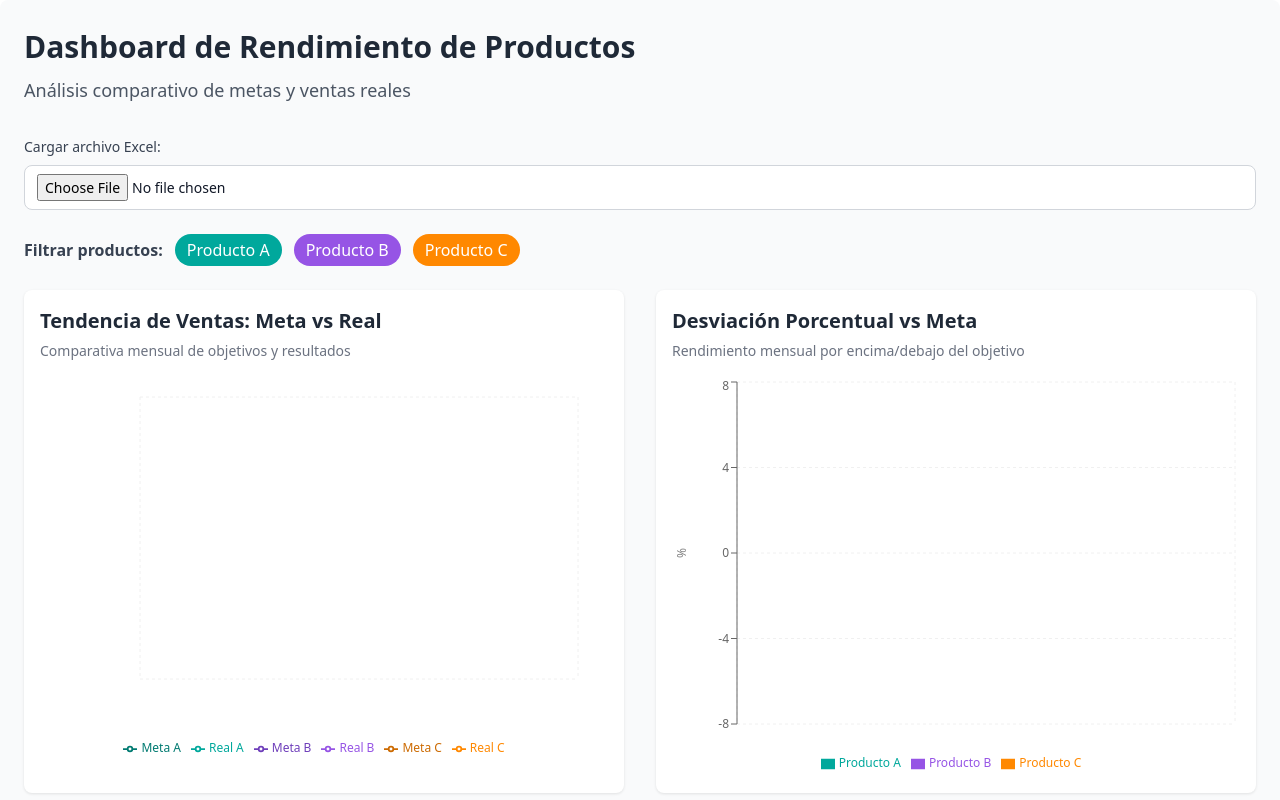
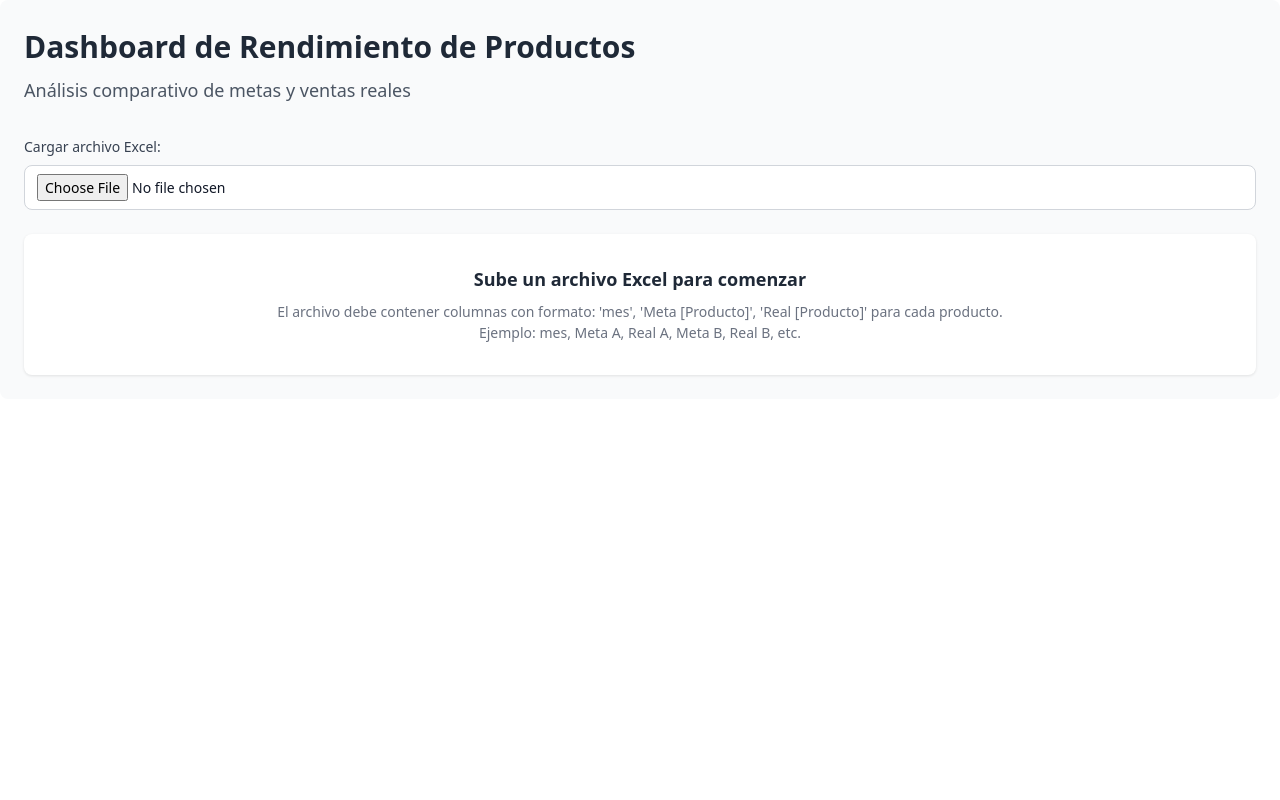
Before and after one commit to JuanTenorioMunoz/DataViz, a React (Vite) app: page / in a window 1280 px wide. Shown: the top 800 px of the page. Built offline with nearby package versions, Linux system fonts and the light colour scheme.

Commit message:
add n amount of goals

```diff
--- a/src/pages/Dashboard.jsx
+++ b/src/pages/Dashboard.jsx
@@ -1,15 +1,56 @@
 import { useState } from "react";
 import { LineChart, BarChart, ComposedChart, Line, Bar, XAxis, YAxis, CartesianGrid, Tooltip, Legend, ResponsiveContainer } from "recharts";
 import * as XLSX from "xlsx";
+import React from "react";
 
 function ProductDashboard() {
 
-  const transformarDatos = (jsonData) => {
-    const productos = ['A', 'B', 'C'];
+  const [data, setData] = useState([]);
+  const [products, setProducts] = useState([]);
+  const [selectedProducts, setSelectedProducts] = useState({});
+  const [resumenProductos, setResumenProductos] = useState([]);
+
+  const colors = {
+    palette: [
+      "#00a89c", "#9654e5", "#ff8800", "#e74c3c", "#3498db",
+      "#2ecc71", "#f39c12", "#9b59b6", "#1abc9c", "#34495e",
+      "#e67e22", "#95a5a6", "#16a085", "#27ae60", "#2980b9",
+      "#8e44ad", "#f1c40f", "#e74c3c", "#ecf0f1", "#bdc3c7"
+    ]
+  };
+
+  const getColor = (index) => {
+    return colors.palette[index % colors.palette.length];
+  };
+
+  const getDarkColor = (index) => {
+    const baseColor = colors.palette[index % colors.palette.length];
+    // Simple way to darken color - in real app you might use a color manipulation library
+    return baseColor.replace('#', '#').slice(0, 7);
+  };
+
+  // Extract products dynamically from column headers
+  const extractProductsFromData = (jsonData) => {
+    if (!jsonData || jsonData.length === 0) return [];
+
+    const firstRow = jsonData[0];
+    const productSet = new Set();
+
+    Object.keys(firstRow).forEach(key => {
+      if (key.startsWith('Meta ') || key.startsWith('Real ')) {
+        const productName = key.replace('Meta ', '').replace('Real ', '');
+        productSet.add(productName);
+      }
+    });
+
+    return Array.from(productSet).sort();
+  };
+
+  const transformarDatos = (jsonData, productList) => {
     const registros = [];
 
     jsonData.forEach((fila) => {
-      productos.forEach((producto) => {
+      productList.forEach((producto) => {
         registros.push({
           producto,
           mes: fila.mes,
@@ -22,28 +63,7 @@ function ProductDashboard() {
     return registros;
   };
 
-  const getColor = (index) => {
-    const palette = [colors.primary, colors.secondary, colors.tertiary];
-    return palette[index % palette.length];
-  };
-
-  const colors = {
-    primary: "#00a89c",    // Verde-azulado
-    secondary: "#9654e5",  // Púrpura
-    tertiary: "#ff8800",   // Naranja
-
-    primaryLight: "#4fbdb5",
-    primaryDark: "#007a71",
-    secondaryLight: "#b78aed",
-    secondaryDark: "#6e3eba",
-    tertiaryLight: "#ffaa4d",
-    tertiaryDark: "#cc6a00",
-  };
-
-  const [data, setData] = useState([]);
-  const [resumenProductos, setResumenProductos] = useState([]);
-
-  const calcularResumenProductos = (datos) => {
+  const calcularResumenProductos = (datos, productList) => {
     const agrupado = {};
 
     datos.forEach((item) => {
@@ -53,7 +73,8 @@ function ProductDashboard() {
       agrupado[item.producto].push(item);
     });
 
-    return Object.entries(agrupado).map(([producto, registros], index) => {
+    return productList.map((producto, index) => {
+      const registros = agrupado[producto] || [];
       const metaTotal = registros.reduce((acc, r) => acc + r.meta, 0);
       const ventasTotal = registros.reduce((acc, r) => acc + r.ventas, 0);
       const desviacion = metaTotal > 0 ? +((ventasTotal - metaTotal) / metaTotal * 100).toFixed(2) : 0;
@@ -72,42 +93,22 @@ function ProductDashboard() {
     });
   };
 
-  // Calculate deviations from the data
-  const dataDesviacion = data.map(item => {
-    const calcDeviation = (real, meta) => {
-      return meta > 0 ? ((real - meta) / meta * 100) : 0;
+  // Calculate deviations dynamically
+  const calculateDeviations = (data, productList) => {
+    return data.map(item => {
+      const result = { mes: item.mes };
+
+      productList.forEach(product => {
+        const real = Number(item[`Real ${product}`]) || 0;
+        const meta = Number(item[`Meta ${product}`]) || 0;
+        const deviation = meta > 0 ? ((real - meta) / meta * 100) : 0;
+        result[`Producto ${product}`] = deviation;
+      });
+
+      return result;
+    });
   };
 
-    return {
-      mes: item.mes,
-      "Producto A": calcDeviation(Number(item["Real A"]) || 0, Number(item["Meta A"]) || 0),
-      "Producto B": calcDeviation(Number(item["Real B"]) || 0, Number(item["Meta B"]) || 0),
-      "Producto C": calcDeviation(Number(item["Real C"]) || 0, Number(item["Meta C"]) || 0)
-    };
-  });
-
-  const [selectedProducts, setSelectedProducts] = useState({
-    "Producto A": true,
-    "Producto B": true,
-    "Producto C": true
-  });
-
-  const [metaSums, setMetaSums] = useState({});
-
-  const calculateMetaSums = (data, metaKeys) => {
-    const sums = {};
-
-    metaKeys.forEach((key) => {
-      sums[key] = data.reduce((acc, row) => {
-        const value = Number(row[key]);
-        return acc + (isNaN(value) ? 0 : value);
-      }, 0);
-    });
-
-    return sums;
-  };
-
-  // Manejar cambios en la selección de productos
   const handleProductToggle = (product) => {
     setSelectedProducts({
       ...selectedProducts,
@@ -129,26 +130,51 @@ function ProductDashboard() {
         const worksheet = workbook.Sheets[sheetName];
         const jsonData = XLSX.utils.sheet_to_json(worksheet);
 
-        // Validate required columns
-        if (jsonData.length > 0) {
-          const requiredColumns = ['mes', 'Meta A', 'Real A', 'Meta B', 'Real B', 'Meta C', 'Real C'];
+        if (jsonData.length === 0) {
+          alert("El archivo Excel está vacío.");
+          return;
+        }
+
+
+        const detectedProducts = extractProductsFromData(jsonData);
+
+        if (detectedProducts.length === 0) {
+          alert("No se encontraron productos válidos. Asegúrate de que las columnas sigan el formato 'Meta [Producto]' y 'Real [Producto]'.");
+          return;
+        }
+
         const firstRow = jsonData[0];
-          const missingColumns = requiredColumns.filter(col => !(col in firstRow));
+        const missingColumns = [];
+        detectedProducts.forEach(product => {
+          if (!(`Meta ${product}` in firstRow)) missingColumns.push(`Meta ${product}`);
+          if (!(`Real ${product}` in firstRow)) missingColumns.push(`Real ${product}`);
+        });
 
         if (missingColumns.length > 0) {
           alert(`Faltan las siguientes columnas en el archivo Excel: ${missingColumns.join(', ')}`);
           return;
         }
+
+        if (!('mes' in firstRow)) {
+          alert("Falta la columna 'mes' en el archivo Excel.");
+          return;
         }
 
+        console.log(`Detected ${detectedProducts.length} products:`, detectedProducts);
+
         setData(jsonData);
-        const registrosTransformados = transformarDatos(jsonData);
-        const resumen = calcularResumenProductos(registrosTransformados);
+        setProducts(detectedProducts);
+
+        const initialSelection = {};
+        detectedProducts.forEach(product => {
+          initialSelection[`Producto ${product}`] = true;
+        });
+        setSelectedProducts(initialSelection);
+
+        const registrosTransformados = transformarDatos(jsonData, detectedProducts);
+        const resumen = calcularResumenProductos(registrosTransformados, detectedProducts);
         setResumenProductos(resumen);
-        const sums = calculateMetaSums(jsonData, ['Meta A', 'Meta B', 'Meta C']);
-        setMetaSums(sums);
-        console.log(metaSums)
-        console.log('Data structure:', data);
+
       } catch (error) {
         console.error("Error processing file:", error);
         alert("Error al procesar el archivo. Asegúrate de que sea un archivo Excel válido con la estructura correcta.");
@@ -157,6 +183,11 @@ function ProductDashboard() {
 
     reader.readAsArrayBuffer(file);
   };
+
+  // Calculate deviations from current data and products
+  const dataDesviacion = data.length > 0 && products.length > 0
+    ? calculateDeviations(data, products)
+    : [];
 
   // Filter resumenProductos based on selected products
   const filteredResumenProductos = resumenProductos.filter(p =>
@@ -170,7 +201,7 @@ function ProductDashboard() {
       padding: '24px',
       borderRadius: '8px'
     }}>
-      {/* Encabezado del Dashboard */}
+      {/* Header */}
       <div style={{ marginBottom: '32px' }}>
         <h1 style={{
           fontSize: '30px',
@@ -188,6 +219,7 @@ function ProductDashboard() {
         </p>
       </div>
 
+      {/* File Upload */}
       <div style={{ marginBottom: '24px' }}>
         <label style={{
           display: 'block',
@@ -214,9 +246,19 @@ function ProductDashboard() {
             padding: '8px 12px'
           }}
         />
+        {products.length > 0 && (
+          <p style={{
+            fontSize: '12px',
+            color: '#6b7280',
+            marginTop: '4px'
+          }}>
+            Productos detectados: {products.join(', ')} ({products.length} total)
+          </p>
+        )}
       </div>
 
-      {/* Filtros de Productos */}
+      {/* Product Filters */}
+      {products.length > 0 && (
         <div style={{
           marginBottom: '24px',
           display: 'flex',
@@ -230,56 +272,36 @@ function ProductDashboard() {
           }}>
             Filtrar productos:
           </span>
-        <div style={{ display: 'flex', gap: '12px' }}>
+          <div style={{ display: 'flex', gap: '8px', flexWrap: 'wrap' }}>
+            {products.map((product, index) => (
               <button
-            onClick={() => handleProductToggle("Producto A")}
+                key={product}
+                onClick={() => handleProductToggle(`Producto ${product}`)}
                 style={{
                   padding: '4px 12px',
                   borderRadius: '9999px',
                   color: 'white',
                   border: 'none',
                   cursor: 'pointer',
-              backgroundColor: selectedProducts["Producto A"] ? colors.primary : "#9CA3AF"
+                  fontSize: '12px',
+                  backgroundColor: selectedProducts[`Producto ${product}`] ? getColor(index) : "#9CA3AF"
                 }}
               >
-            Producto A
+                Producto {product}
               </button>
-          <button
-            onClick={() => handleProductToggle("Producto B")}
-            style={{
-              padding: '4px 12px',
-              borderRadius: '9999px',
-              color: 'white',
-              border: 'none',
-              cursor: 'pointer',
-              backgroundColor: selectedProducts["Producto B"] ? colors.secondary : "#9CA3AF"
-            }}
-          >
-            Producto B
-          </button>
-          <button
-            onClick={() => handleProductToggle("Producto C")}
-            style={{
-              padding: '4px 12px',
-              borderRadius: '9999px',
-              color: 'white',
-              border: 'none',
-              cursor: 'pointer',
-              backgroundColor: selectedProducts["Producto C"] ? colors.tertiary : "#9CA3AF"
-            }}
-          >
-            Producto C
-          </button>
+            ))}
           </div>
         </div>
+      )}
 
-      {/* Grid de visualizaciones */}
+      {/* Charts Grid */}
+      {data.length > 0 && (
         <div style={{
           display: 'grid',
           gridTemplateColumns: 'repeat(auto-fit, minmax(500px, 1fr))',
           gap: '32px'
         }}>
-        {/* Gráfico 1: Metas vs Ventas Reales */}
+          {/* Chart 1: Goals vs Actual Sales */}
           <div style={{
             backgroundColor: 'white',
             padding: '16px',
@@ -329,74 +351,43 @@ function ProductDashboard() {
                   />
                   <Legend wrapperStyle={{ fontSize: 12 }} />
 
-                {/* Product A Lines */}
+                  {/* Dynamic Product Lines */}
+                  {products.map((product, index) => {
+                    if (!selectedProducts[`Producto ${product}`]) return null;
+
+                    const color = getColor(index);
+                    const darkColor = color; // Using same color but could be darker
+
+                    return (
+                      <React.Fragment key={product}>
                         <Line
                           type="monotone"
-                  dataKey="Meta A"
-                  name="Meta A"
-                  stroke={colors.primaryDark}
+                          dataKey={`Meta ${product}`}
+                          name={`Meta ${product}`}
+                          stroke={darkColor}
                           strokeWidth={2}
                           strokeDasharray="5 5"
-                  dot={{ r: 3, fill: colors.primaryDark }}
-                  activeDot={{ r: 5, fill: colors.primaryDark }}
+                          dot={{ r: 3, fill: darkColor }}
+                          activeDot={{ r: 5, fill: darkColor }}
                         />
                         <Line
                           type="monotone"
-                  dataKey="Real A"
-                  name="Real A"
-                  stroke={colors.primary}
+                          dataKey={`Real ${product}`}
+                          name={`Real ${product}`}
+                          stroke={color}
                           strokeWidth={2}
-                  dot={{ r: 3, fill: colors.primary }}
-                  activeDot={{ r: 5, fill: colors.primary }}
+                          dot={{ r: 3, fill: color }}
+                          activeDot={{ r: 5, fill: color }}
                         />
-
-                {/* Product B Lines */}
-                <Line
-                  type="monotone"
-                  dataKey="Meta B"
-                  name="Meta B"
-                  stroke={colors.secondaryDark}
-                  strokeWidth={2}
-                  strokeDasharray="5 5"
-                  dot={{ r: 3, fill: colors.secondaryDark }}
-                  activeDot={{ r: 5, fill: colors.secondaryDark }}
-                />
-                <Line
-                  type="monotone"
-                  dataKey="Real B"
-                  name="Real B"
-                  stroke={colors.secondary}
-                  strokeWidth={2}
-                  dot={{ r: 3, fill: colors.secondary }}
-                  activeDot={{ r: 5, fill: colors.secondary }}
-                />
-
-                {/* Product C Lines */}
-                <Line
-                  type="monotone"
-                  dataKey="Meta C"
-                  name="Meta C"
-                  stroke={colors.tertiaryDark}
-                  strokeWidth={2}
-                  strokeDasharray="5 5"
-                  dot={{ r: 3, fill: colors.tertiaryDark }}
-                  activeDot={{ r: 5, fill: colors.tertiaryDark }}
-                />
-                <Line
-                  type="monotone"
-                  dataKey="Real C"
-                  name="Real C"
-                  stroke={colors.tertiary}
-                  strokeWidth={2}
-                  dot={{ r: 3, fill: colors.tertiary }}
-                  activeDot={{ r: 5, fill: colors.tertiary }}
-                />
+                      </React.Fragment>
+                    );
+                  })}
                 </LineChart>
               </ResponsiveContainer>
             </div>
           </div>
 
-        {/* Gráfico 2: Desviación porcentual */}
+          {/* Chart 2: Percentage Deviation */}
           <div style={{
             backgroundColor: 'white',
             padding: '16px',
@@ -425,7 +416,6 @@ function ProductDashboard() {
                   <XAxis dataKey="mes" tick={{ fontSize: 12 }} />
                   <YAxis
                     label={{ value: '%', angle: -90, position: 'insideLeft', style: { textAnchor: 'middle', fontSize: 12 } }}
-                  domain={[-8, 8]}
                     tick={{ fontSize: 12 }}
                   />
                   <Tooltip formatter={(value) => {
@@ -436,38 +426,25 @@ function ProductDashboard() {
                   }} />
                   <Legend wrapperStyle={{ fontSize: 12 }} />
 
-                {selectedProducts["Producto A"] && (
+                  {products.map((product, index) => {
+                    if (!selectedProducts[`Producto ${product}`]) return null;
+
+                    return (
                       <Bar
-                    dataKey="Producto A"
-                    name="Producto A"
-                    fill={colors.primary}
-                    barSize={20}
+                        key={product}
+                        dataKey={`Producto ${product}`}
+                        name={`Producto ${product}`}
+                        fill={getColor(index)}
+                        barSize={Math.max(15, Math.min(30, 300 / products.length))}
                       />
-                )}
-
-                {selectedProducts["Producto B"] && (
-                  <Bar
-                    dataKey="Producto B"
-                    name="Producto B"
-                    fill={colors.secondary}
-                    barSize={20}
-                  />
-                )}
-
-                {selectedProducts["Producto C"] && (
-                  <Bar
-                    dataKey="Producto C"
-                    name="Producto C"
-                    fill={colors.tertiary}
-                    barSize={20}
-                  />
-                )}
+                    );
+                  })}
                 </ComposedChart>
               </ResponsiveContainer>
             </div>
           </div>
 
-        {/* Gráfico 3: Resumen Anual por Producto - FIXED */}
+          {/* Chart 3: Annual Summary by Product */}
           <div style={{
             backgroundColor: 'white',
             padding: '16px',
@@ -514,15 +491,17 @@ function ProductDashboard() {
                     ]}
                     wrapperStyle={{ fontSize: 12 }}
                   />
-                <Bar dataKey="metaTotal" name="metaTotal" fill="#8884d8" barSize={40} />
-                <Bar dataKey="ventasTotal" name="ventasTotal" fill="#82ca9d" barSize={40} />
+                  <Bar dataKey="metaTotal" name="metaTotal" fill="#8884d8" barSize={Math.max(30, Math.min(60, 500 / filteredResumenProductos.length))} />
+                  <Bar dataKey="ventasTotal" name="ventasTotal" fill="#82ca9d" barSize={Math.max(30, Math.min(60, 500 / filteredResumenProductos.length))} />
                 </BarChart>
               </ResponsiveContainer>
             </div>
           </div>
         </div>
+      )}
 
-      {/* KPIs y Métricas Clave - FIXED */}
+      {/* KPIs and Key Metrics */}
+      {filteredResumenProductos.length > 0 && (
         <div style={{
           marginTop: '32px',
           display: 'grid',
@@ -614,6 +593,35 @@ function ProductDashboard() {
             </div>
           ))}
         </div>
+      )}
+
+      {/* Instructions when no data */}
+      {data.length === 0 && (
+        <div style={{
+          backgroundColor: 'white',
+          padding: '32px',
+          borderRadius: '8px',
+          boxShadow: '0 1px 3px rgba(0, 0, 0, 0.1)',
+          textAlign: 'center'
+        }}>
+          <h3 style={{
+            fontSize: '18px',
+            fontWeight: 'bold',
+            color: '#1f2937',
+            marginBottom: '8px'
+          }}>
+            Sube un archivo Excel para comenzar
+          </h3>
+          <p style={{
+            fontSize: '14px',
+            color: '#6b7280'
+          }}>
+            El archivo debe contener columnas con formato: 'mes', 'Meta [Producto]', 'Real [Producto]' para cada producto.
+            <br />
+            Ejemplo: mes, Meta A, Real A, Meta B, Real B, etc.
+          </p>
+        </div>
+      )}
     </div>
   );
 }
```
Lines whose indentation alone changed are shown as unchanged.
